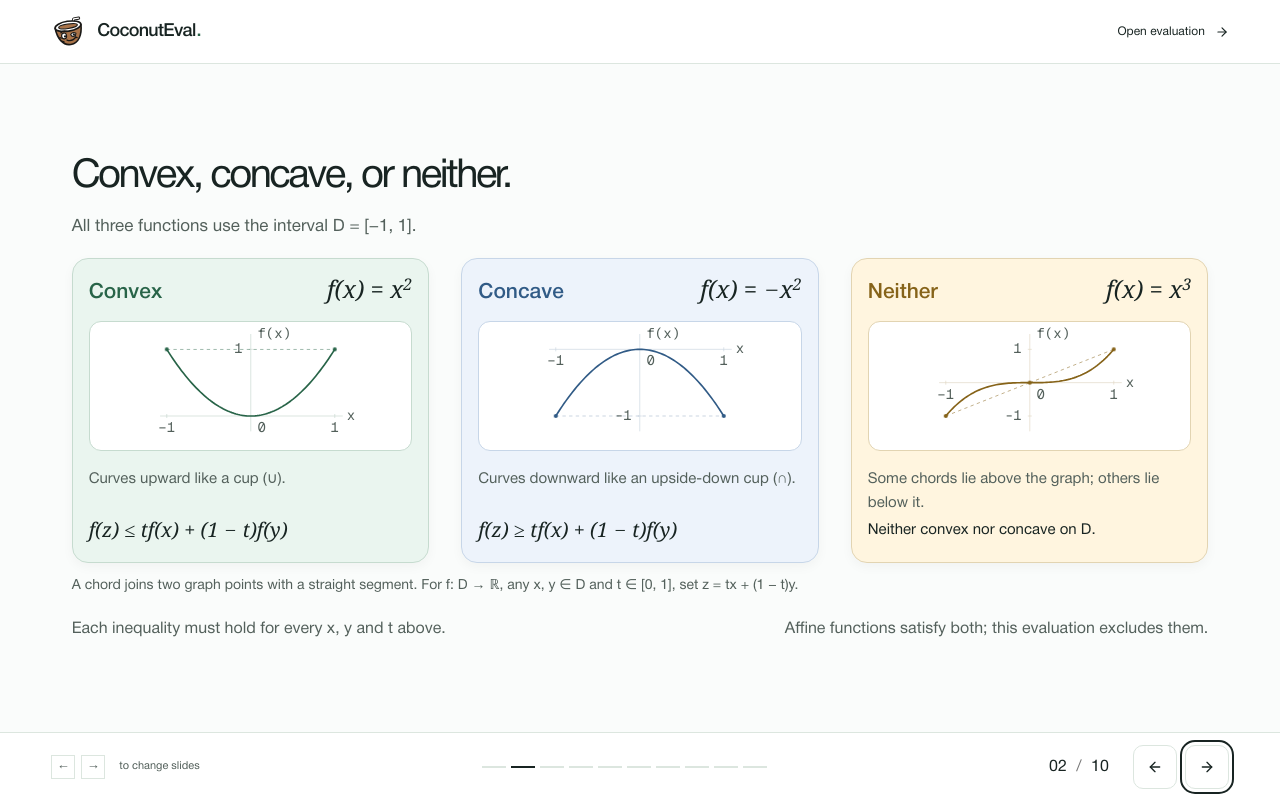
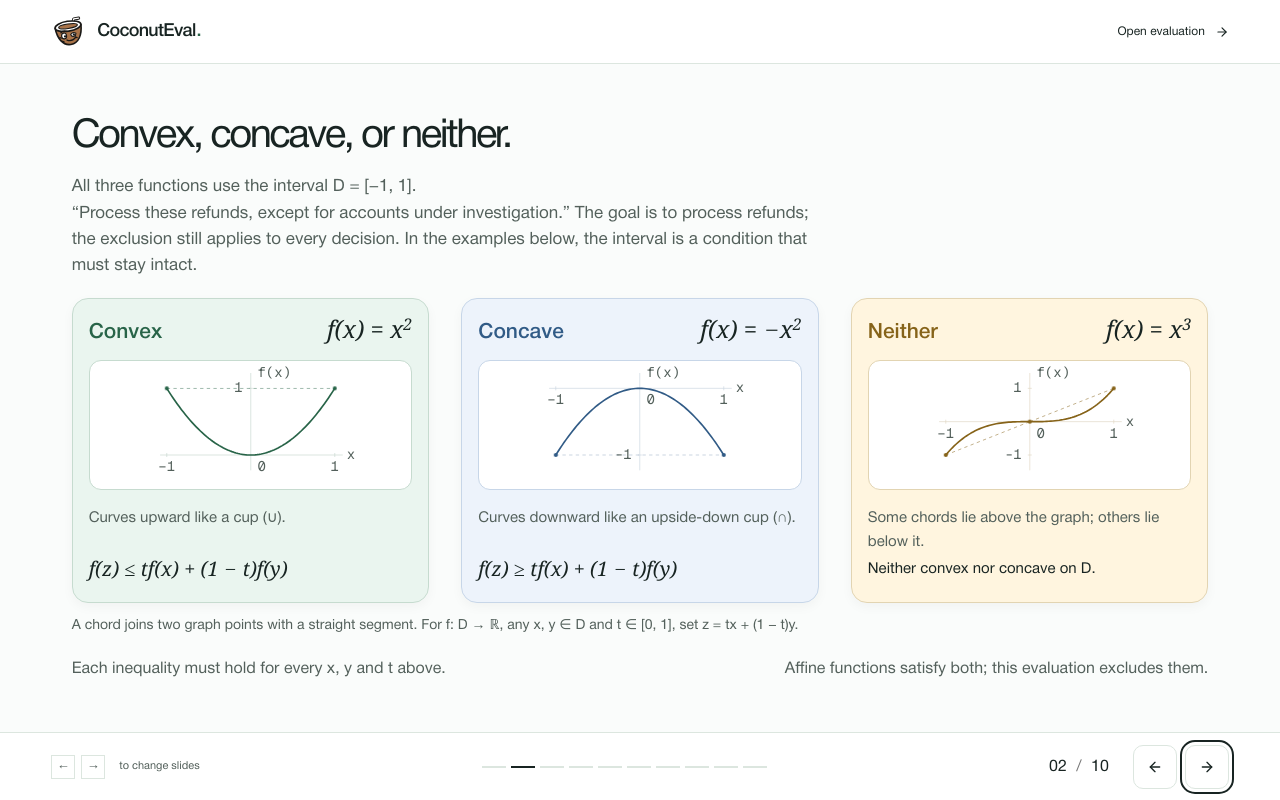
Before and after one commit to vimzh/coconut, a Next.js app in the folder apps/web/: page /pitch in a window 1280 px wide. Both pictures are taken after a click on the button 1206 px from the left and 766 px from the top of the page. Built offline with nearby package versions, Linux system fonts and the light colour scheme.

Commit message:
docs(pitch): add refund exclusion example to second slide

```diff
--- a/apps/web/src/components/pitch/pitch-slides.tsx
+++ b/apps/web/src/components/pitch/pitch-slides.tsx
@@ -38,6 +38,7 @@ export function TaskSlide() {
     <div className={styles.definitionSlide}>
       <SlideHeading>Convex, concave, or neither.</SlideHeading>
       <p className={styles.lead}>All three functions use the interval D = [−1, 1].</p>
+      <p className={styles.lead}>“Process these refunds, except for accounts under investigation.” The goal is to process refunds; the exclusion still applies to every decision. In the examples below, the interval is a condition that must stay intact.</p>
       <div className={styles.classificationGrid}>
         <article className={styles.classification}>
           <h3>Convex</h3>
```
